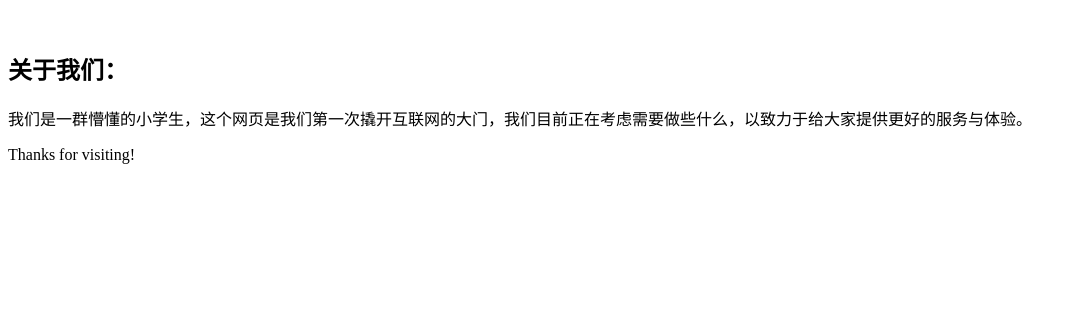
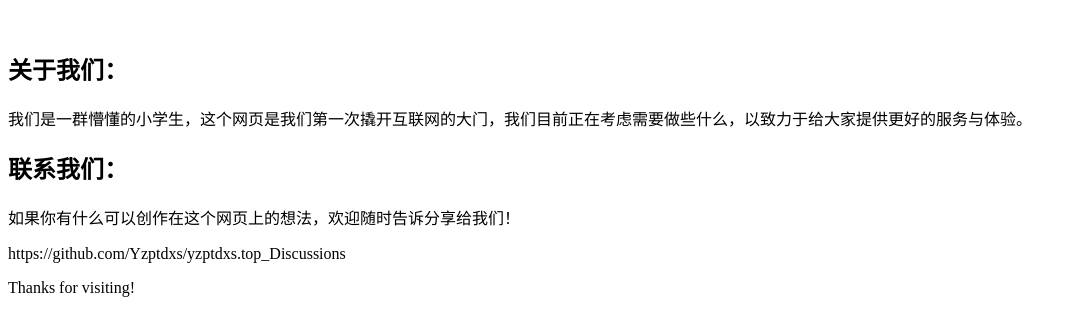
Before and after one commit to Yzptdxs/yzptdxs.top, a plain HTML site: page index.html in a window 1280 px wide. Shown: the part 116-452 px from the top of the page, without its empty margins (0-1077 px from the left). Drawn offline with Linux system fonts and the light colour scheme.

Commit message:
更新了网页内容

```diff
--- a/index.html
+++ b/index.html
@@ -3,13 +3,18 @@
     <head>
         <meta charset="UTF-8">
         <title>Yzptdxs的网页</title>
+        <meta name="viewport" content="width=device-width, initial-scale=1.0">
     </head>
     <body>
+        <header><Yzptdxs class="top"></Yzptdxs></header>
         <h1>欢迎来到Yzptdxs的网页!</h1>
         <p>这是一个简单的网页。</p>
         <br>
         <h2>关于我们：</h2>
         <p>我们是一群懵懂的小学生，这个网页是我们第一次撬开互联网的大门，我们目前正在考虑需要做些什么，以致力于给大家提供更好的服务与体验。</p>
+        <h2>联系我们：</h2>
+        <p>如果你有什么可以创作在这个网页上的想法，欢迎随时告诉分享给我们！</p>
+        <p>https://github.com/Yzptdxs/yzptdxs.top_Discussions</p>
         <p>Thanks for visiting!</p>
     </body>
 </html>
```
